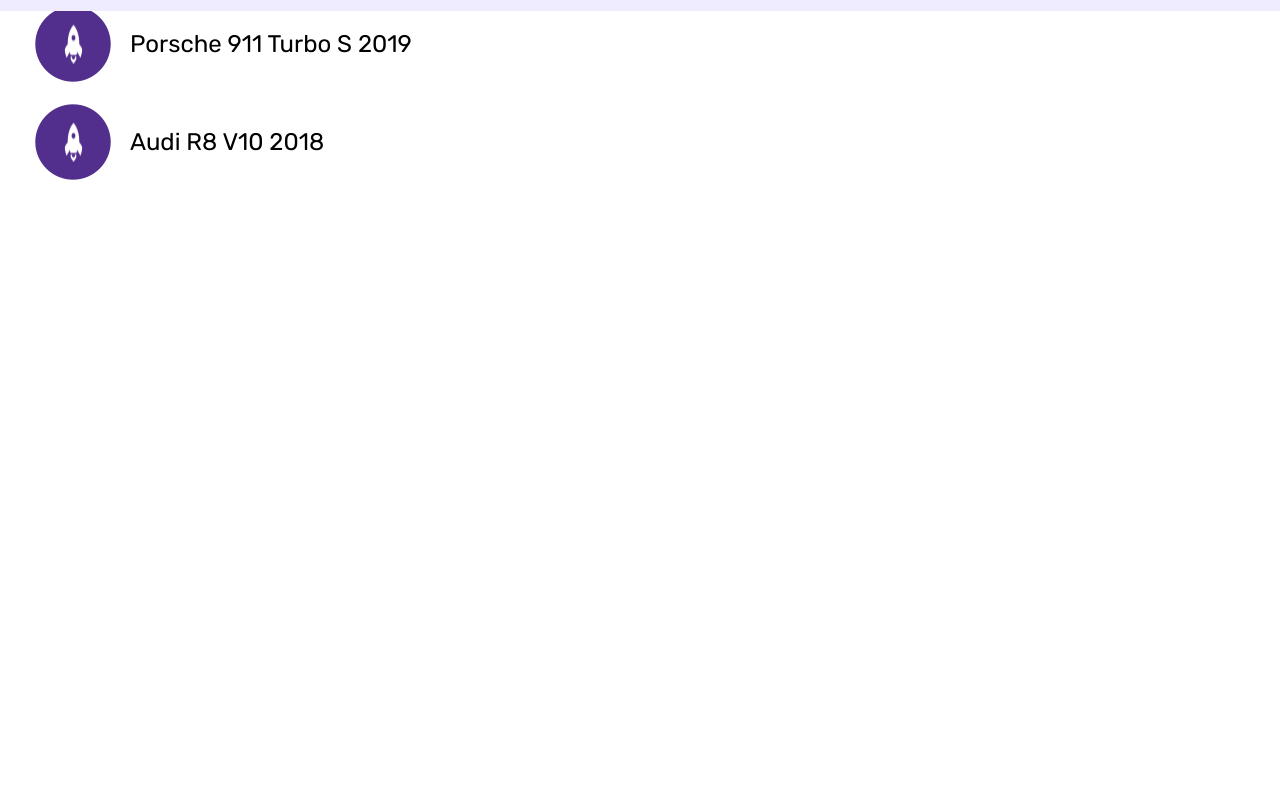
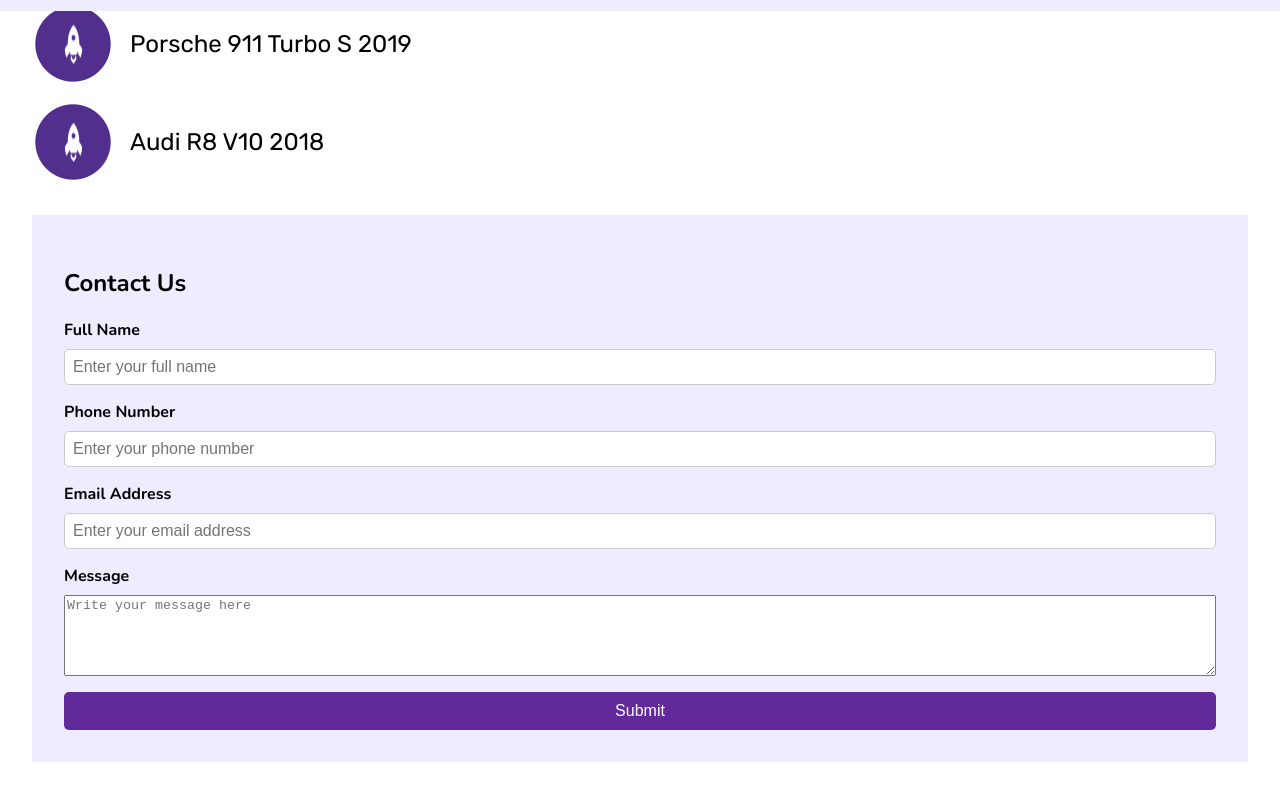
Before and after one commit to Yossi-xD/web-cloud-engineering, a plain HTML site: page Homework1/SecondPage.html in a window 1280 px wide. Shown: the part 789-1590 px from the top of the page. Before the commit the page ends 1275 px from the top, so only its background shows below. Drawn offline with nearby package versions, Linux system fonts and the light colour scheme.

Commit message:
Add Contact Us form (closes #6)

```diff
--- a/Homework1/SecondPage.html
+++ b/Homework1/SecondPage.html
@@ -66,6 +66,33 @@
                         </li>
                     </ul>
                 </section>
+
+                <section class="Form-Section">
+                    <h2>Contact Us</h2>
+                    <form class="contact-form">
+                        <div class="form-group">
+                            <label for="name">Full Name</label>
+                            <input type="text" id="name" name="name" placeholder="Enter your full name" required>
+                        </div>
+                        <div class="form-group">
+                            <label for="phone">Phone Number</label>
+                            <input type="tel" id="phone" name="phone" placeholder="Enter your phone number" required>
+                        </div>
+                        <div class="form-group">
+                            <label for="email">Email Address</label>
+                            <input type="email" id="email" name="email" placeholder="Enter your email address" required>
+                        </div>
+                        <div class="form-group">
+                            <label for="message">Message</label>
+                            <textarea id="message" name="message" placeholder="Write your message here" rows="5" required></textarea>
+                        </div>
+                        <div class="form-group">
+                            <button type="submit" class="submit-button">Submit</button>
+                        </div>
+                    </form>
+                </section>
+
+
             </div>
 
         </main>
--- a/Homework1/style.css
+++ b/Homework1/style.css
@@ -363,3 +363,43 @@
     top: 19px;
     left: 26.5px;
   }
+
+/* Form section */
+.Form-Section {
+    margin-top: 32px;
+    background: #EFECFF;
+    padding: 32px;
+    margin-right: 32px;
+    margin-bottom: 198px;
+  }
+  .contact-form {
+    display: flex;
+    flex-direction: column;
+    gap: 16px;
+  }
+  .form-group {
+    display: flex;
+    flex-direction: column;
+  }
+  .form-group label {
+    margin-bottom: 8px;
+    font-weight: bold;
+  }
+  .form-group input {
+    padding: 8px;
+    border-radius: 5px;
+    border: 1px solid #ccc;
+    font-size: 16px;
+  }
+  .submit-button {
+    padding: 10px 20px;
+    border: none;
+    border-radius: 5px;
+    background-color: #612999;
+    color: #fff;
+    font-size: 16px;
+    cursor: pointer;
+  }
+  .submit-button:hover {
+    background-color: #4e207e;
+  }
```
